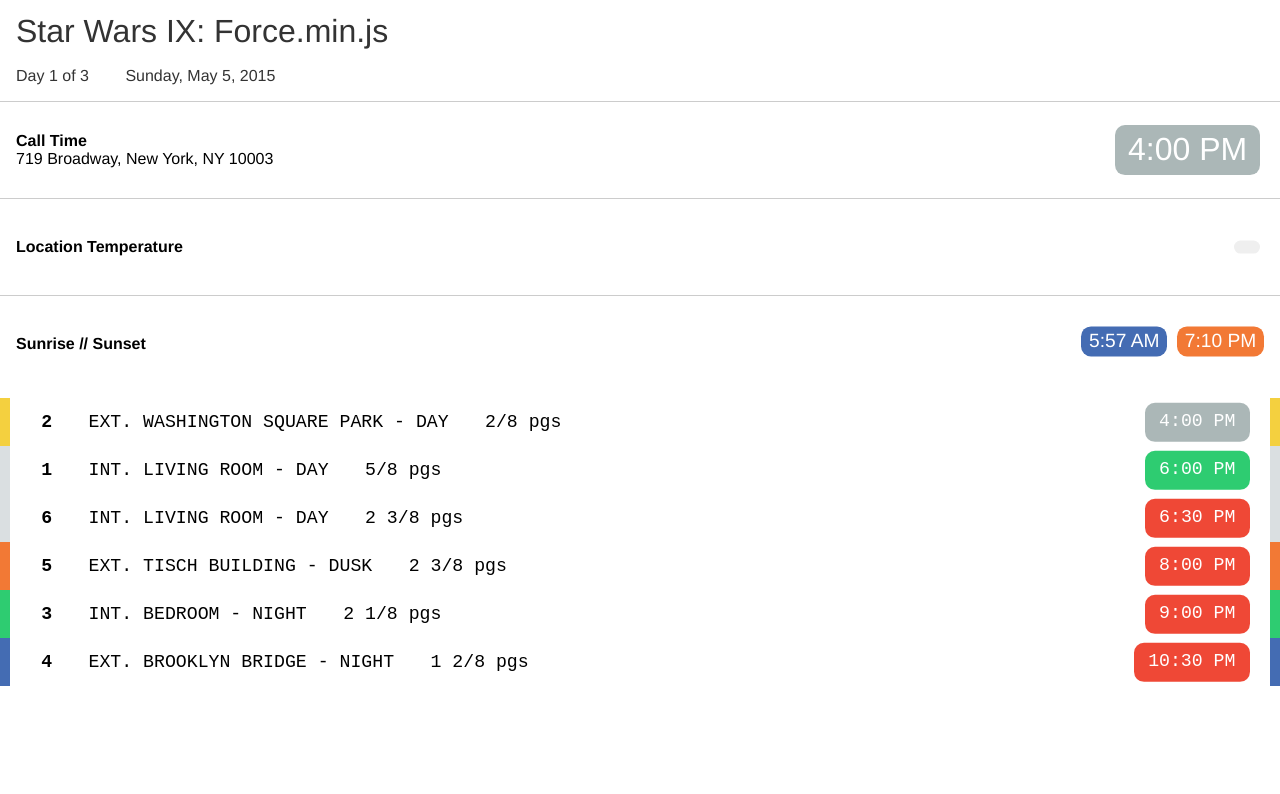
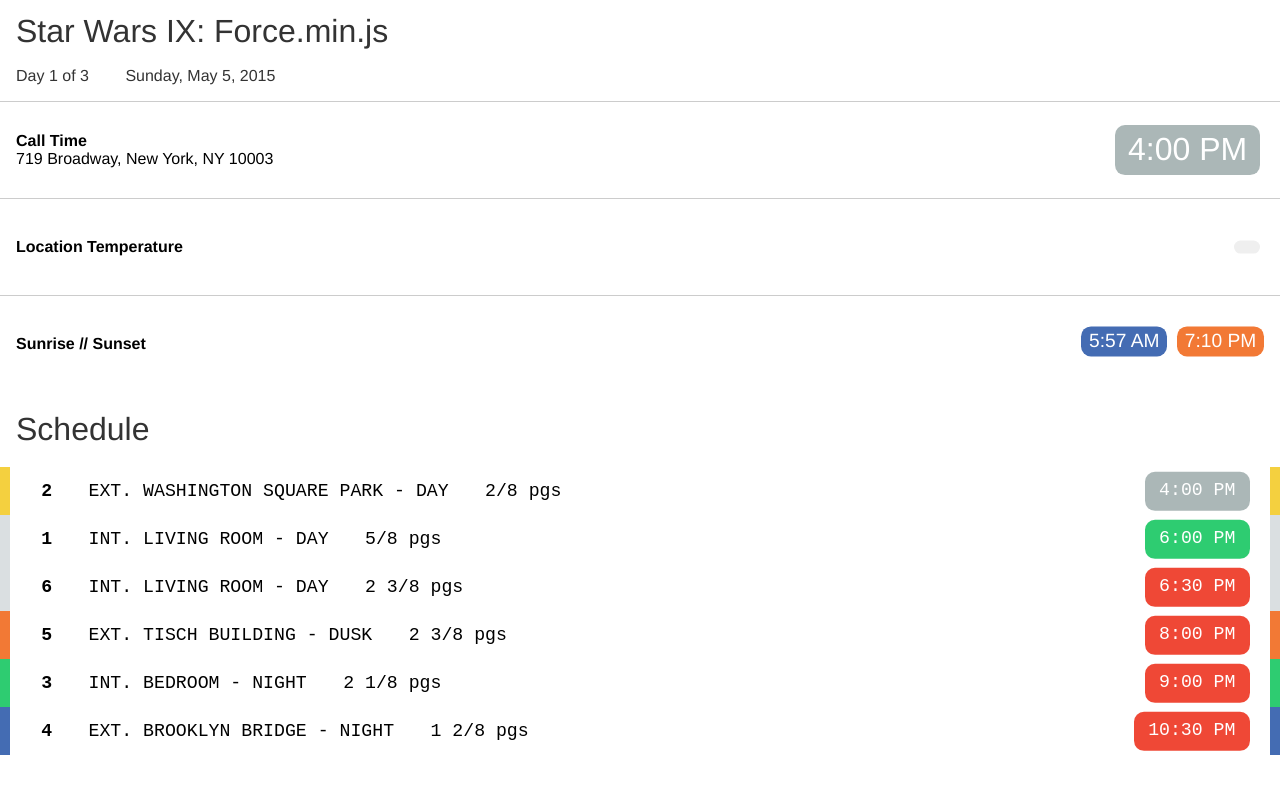
Before and after one commit to johnjameslynn/DOW-Call-Sheet, a plain HTML site: page index.html in a window 1280 px wide. Drawn offline with nearby package versions, Linux system fonts and the light colour scheme.

Commit message:
Added Schedule Header

```diff
--- a/css/styles.css
+++ b/css/styles.css
@@ -21,7 +21,7 @@ header{
 header div{
   margin: 0 1em;
 }
-header .production-title h1{
+h1{
   font-weight: 100;
   padding: .4em 0;
 }
--- a/index.html
+++ b/index.html
@@ -42,6 +42,9 @@
     <div class="num-display" id="sunrise-display">5:57 AM</div>
   </li>
 </ul>
+<header>
+  <div><h1>Schedule</h1></div>
+</header>
 <ul class="modules" id="scenes">
   <!-- <li class="scene scene-2 ext-day">
     <div class="scene-number" id="scene-number-2">2</div>
```
